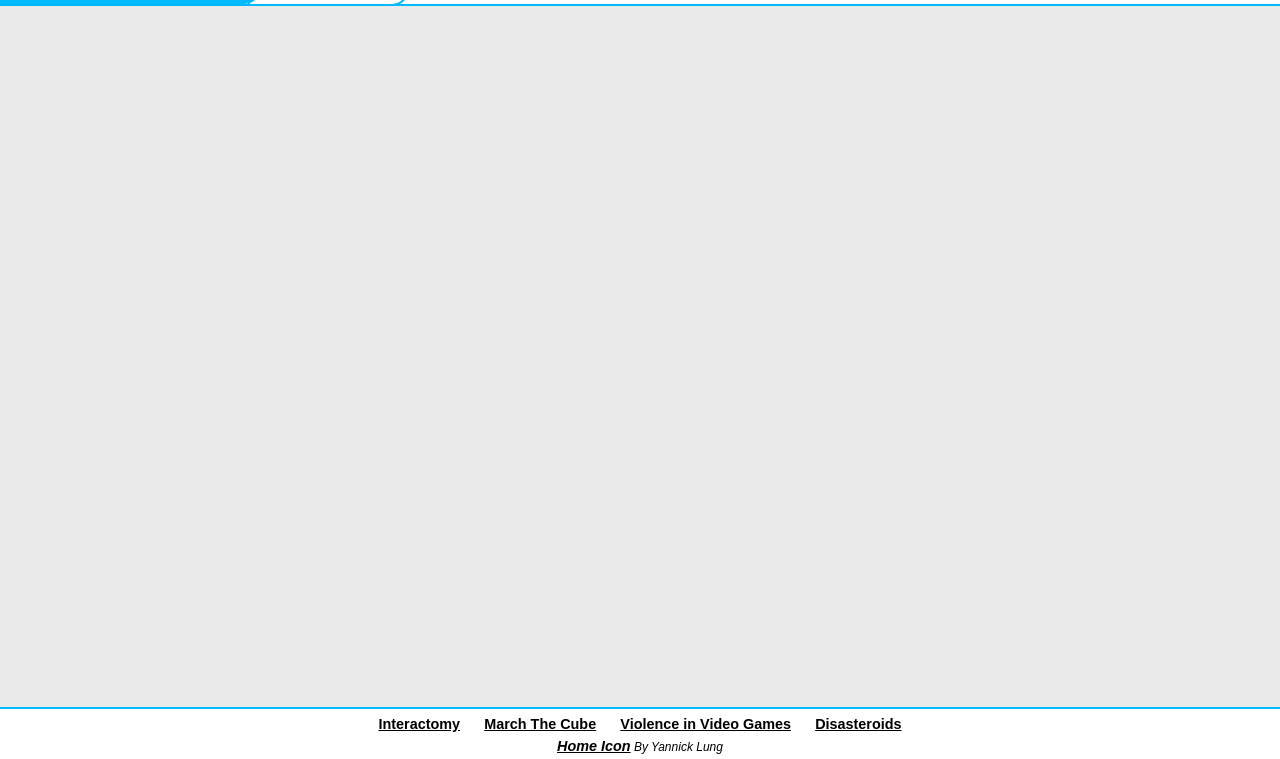
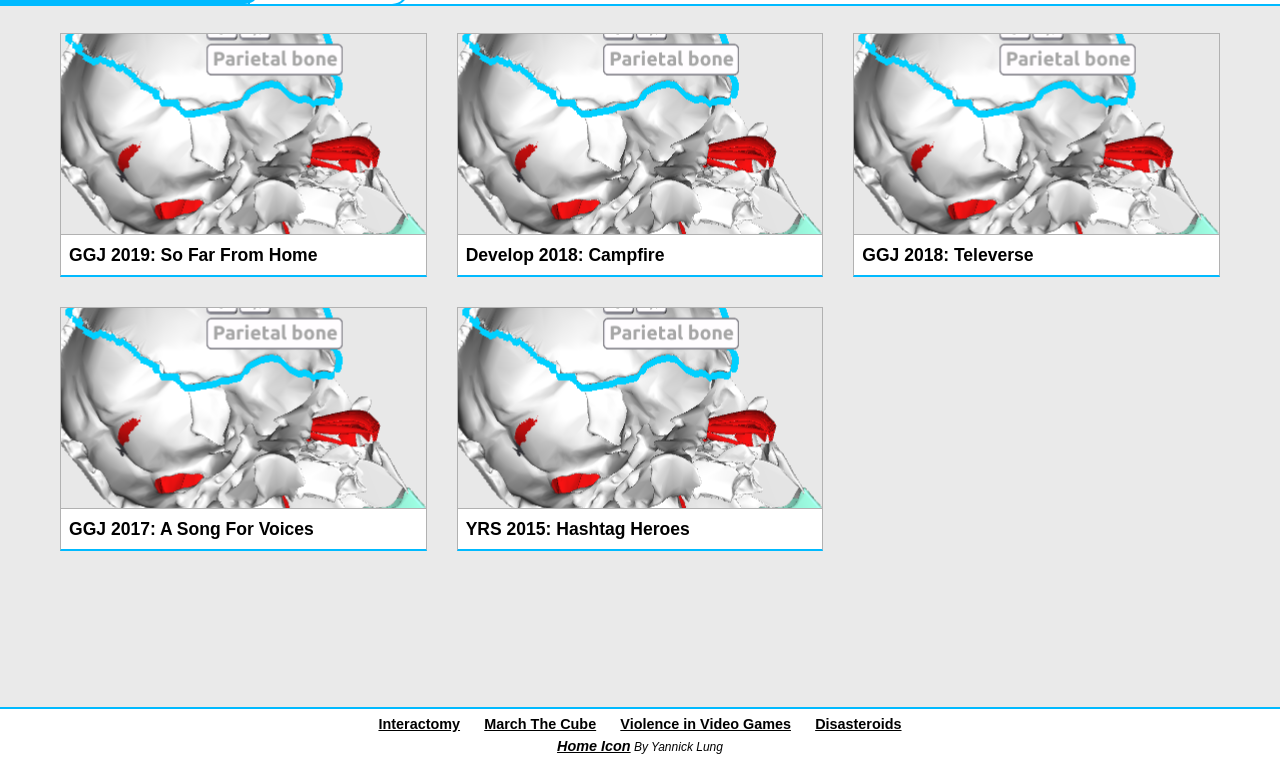
Before and after one commit to Blooker/Blooker.github.io, a plain HTML site: page code-jams.html in a window 1280 px wide. Shown: the part 41-800 px from the top of the page. Drawn offline with Linux system fonts and the light colour scheme.

Commit message:
:construction: Hand now becomes pointer and project text now changes colour on hover (code-jams)

```diff
--- a/code-jams.html
+++ b/code-jams.html
@@ -53,7 +53,38 @@
             </div>
         </header>
 
-        <main></main>
+        <main>
+            <div class="container">
+                <div id="grid">
+                    <div>
+                        <div class="project-name">
+                            <h3>GGJ 2019: So Far From Home</h3>
+                        </div>
+                    </div>
+                    <div>
+                        <div class="project-name">
+                            <h3>Develop 2018: Campfire</h3>
+                        </div>
+                    </div>
+                    <div>
+                        <div class="project-name">
+                            <h3>GGJ 2018: Televerse</h3>
+                        </div>
+                    </div>
+                    <div>
+                        <div class="project-name">
+                            <h3>GGJ 2017: A Song For Voices</h3>
+                        </div>
+                    </div>
+                    <div>
+                        <div class="project-name">
+                            <h3>YRS 2015: Hashtag Heroes</h3>
+                        </div>
+                    </div>
+
+                </div>
+            </div>
+        </main>
 
         <footer>
             <div class="container">
--- a/css/grid.css
+++ b/css/grid.css
@@ -8,6 +8,7 @@ body {
     font: 15px/1.5 Arial, Helvetica, sans-serif;
     padding: 0;
     background-color: #eaeaea;
+    overflow-x: hidden;
 }
 
 
@@ -77,7 +78,6 @@ header #page-title > * {
     display: inline-block;
     margin: 0;
     border-radius: 0 0 15px 0;
-
     vertical-align: middle;
 }
 
@@ -155,9 +155,45 @@ main h2 {
 }
 
 main .container {
-
     padding: 0 60px;
     height: 100%;
+}
+
+/* Grid */
+#grid {
+    padding: 2em 0 0 0;
+    display: grid;
+    grid-template-columns: 1fr 1fr 1fr;
+    grid-gap: 2em;
+    grid-column-end: 0px;
+}
+
+#grid > div {
+    background-image: url("../img/interactomy/interactomy_DropAreaImg.jpg");
+    background-position: center;
+    min-height: 240px;
+    border: 1px solid #b1b1b1;
+    border-bottom: 2px solid #00BAFF;
+    padding: 0em;
+}
+
+#grid > div:hover {
+    cursor: pointer;
+}
+
+#grid > div > .project-name {
+    background:#fff;
+    border-top: 1px solid #b1b1b1;
+    margin-top: 200px;
+    padding: 0 8px
+}
+
+#grid > div > .project-name > h3 {
+    position: relative;
+    margin:0;
+    height: 40px;
+    line-height: 40px;
+    vertical-align: middle;
 }
 
 /* Footer */
--- a/js/grid.js
+++ b/js/grid.js
@@ -24,4 +24,18 @@ $(document).ready(function () {
     $("#home-button").click(function () {
         window.location.href = "index.html";
     });
+
+    $("#grid > div").hover(function() {
+        $(this).css("border-bottom-color", "#009FFF");
+
+        var name = $(this).find(".project-name");
+        name.css("background", "#00BAFF")
+        name.find("h3").css("color", "#FFF");
+    }, function () {
+        $(this).css("border-bottom-color", "#00BAFF");
+
+        var name = $(this).find(".project-name");
+        name.css("background", "#FFF")
+        name.find("h3").css("color", "#000");
+    });
 })
```
